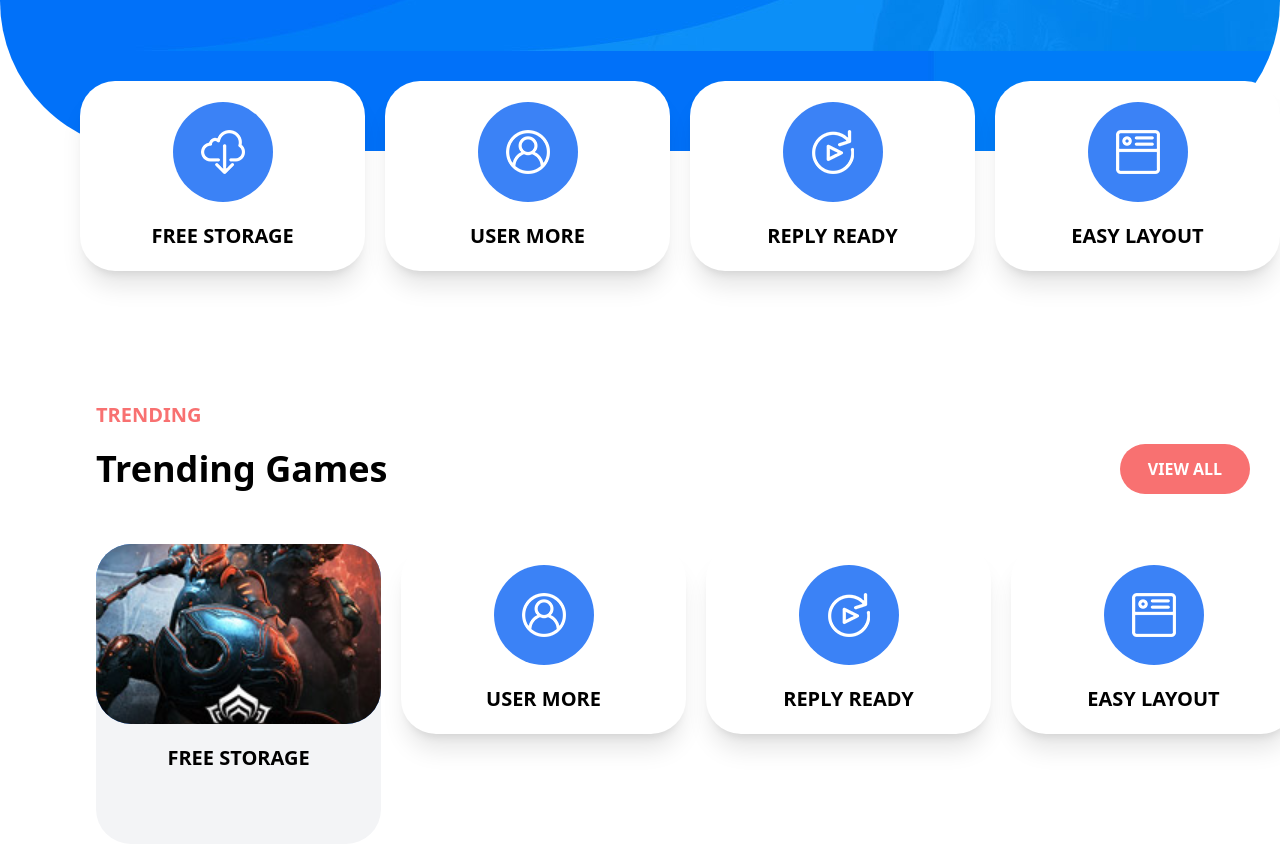
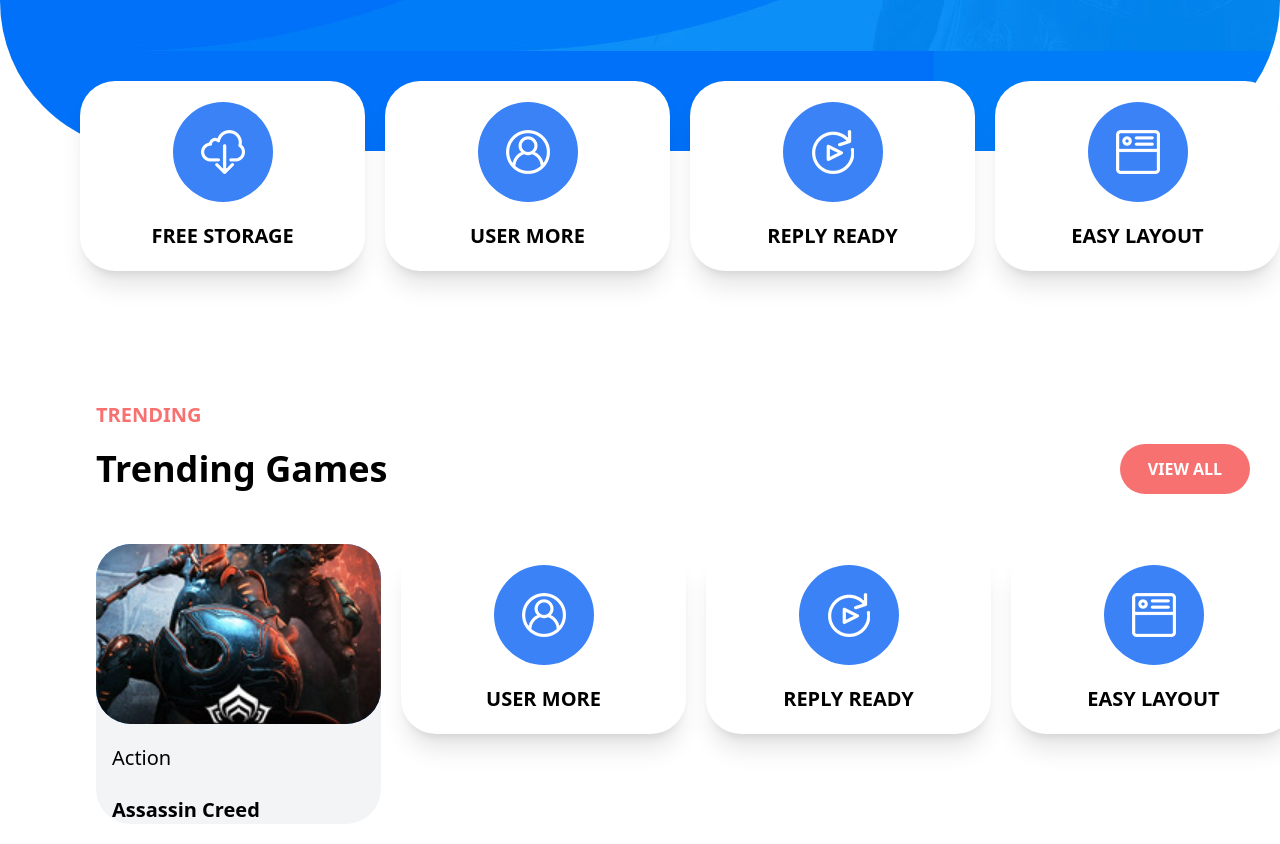
Before and after one commit to AntoineMHB/gaming_site_clone, a website built with Vite: page index.html in a window 1280 px wide. Shown: the part 899-1743 px from the top of the page. Built offline with nearby package versions, Linux system fonts and the light colour scheme.

Commit message:
trending game card continued

```diff
--- a/index.html
+++ b/index.html
@@ -132,12 +132,22 @@
 
       <!-- Trending games cards -->
       <div class="lg:grid grid-cols-[repeat(4,minmax(285px,1fr))] gap-[20px] px-24 pt-[50px] w-full max-w-[2000px]">
-         <div class="flex flex-col justify-start items-center rounded-[35px] h-[300px] w-full bg-gray-100">
+         <div class="flex flex-col justify-start items-center rounded-[35px] h-[280px] w-full bg-gray-100">
             <div class="w-full h-[180px] bg-blue-500 hover:bg-red-400 rounded-[35px] text-3xl text-white font-bold">
                <img src="images/top-game-01.jpg" alt="featured-01" class="w-full h-full object-cover rounded-[35px]">
             </div>
 
-            <p class="text-xl text-black font-bold pt-5">FREE STORAGE</p>
+            <div class="pt-20px grid-cols-2">
+               <div class="absolute left-28">
+                  <p class="text-xl text-black pt-5">Action</p> <br>
+                  <p class="text-xl text-black font-bold">Assassin Creed</p>
+
+               </div>
+
+
+
+
+            </div>
          </div>
          <div class="flex flex-col justify-center items-center rounded-[35px] h-[190px] w-full bg-white shadow-xl">
             <div class="w-[100px] h-[100px] bg-blue-500 hover:bg-red-400 rounded-full text-3xl text-white font-bold flex items-center justify-center">
```
